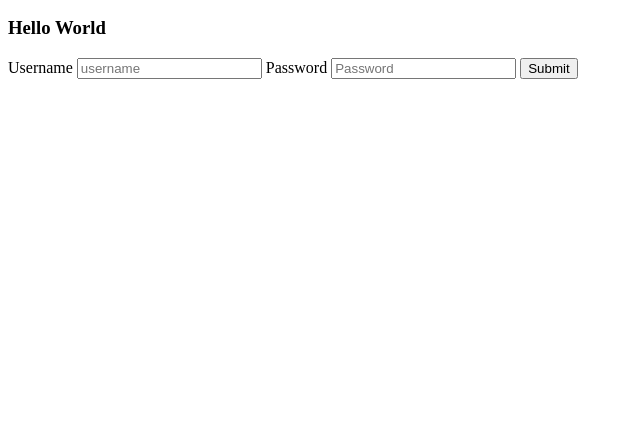
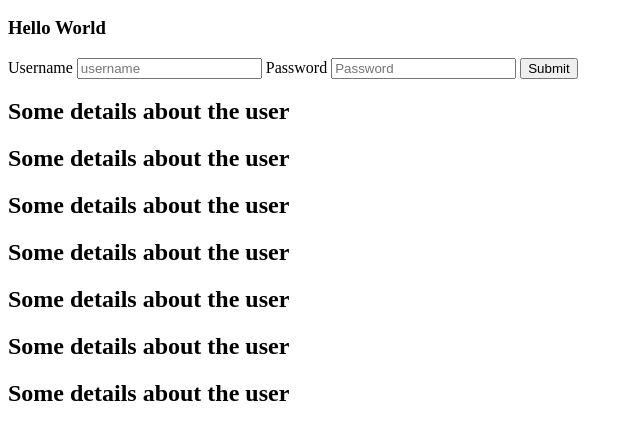
Before and after one commit to vinutha91/MileageCalculatorApp, a website: page index.html in a window 1280 px wide. Shown: the part 110-550 px from the top of the page, without its empty margins (0-640 px from the left). Drawn offline with Linux system fonts and the light colour scheme.

Commit message:
[CC-1106] | Login | Added user details

```diff
--- a/index.html
+++ b/index.html
@@ -18,5 +18,13 @@
         <input type="password" placeholder="Password">
         <button onclick="login()">Submit</button>
     </div>
+
+    <h2>Some details about the user</h2>
+    <h2>Some details about the user</h2>
+    <h2>Some details about the user</h2>
+    <h2>Some details about the user</h2>
+    <h2>Some details about the user</h2>
+    <h2>Some details about the user</h2>
+    <h2>Some details about the user</h2>
 </body>
 </html>
```
Also changed, not shown: index.js (+12 -0 lines).
